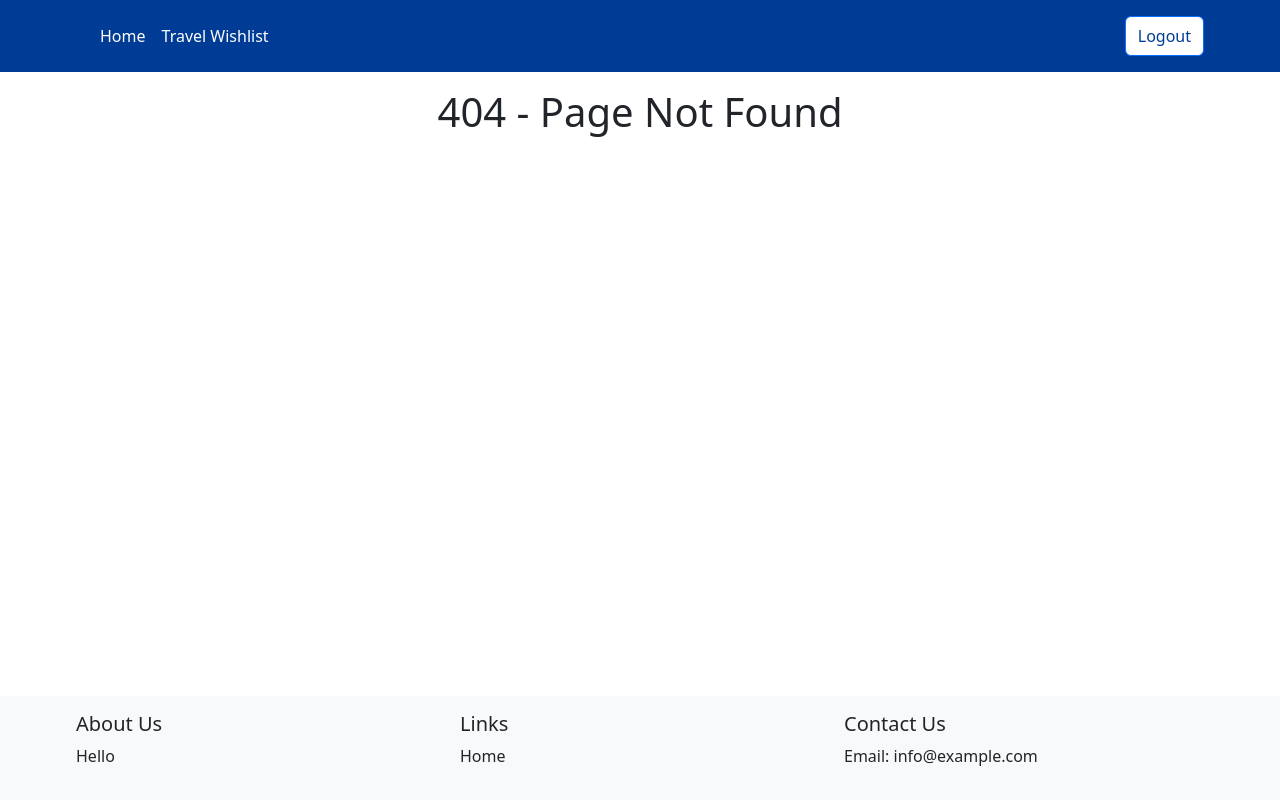
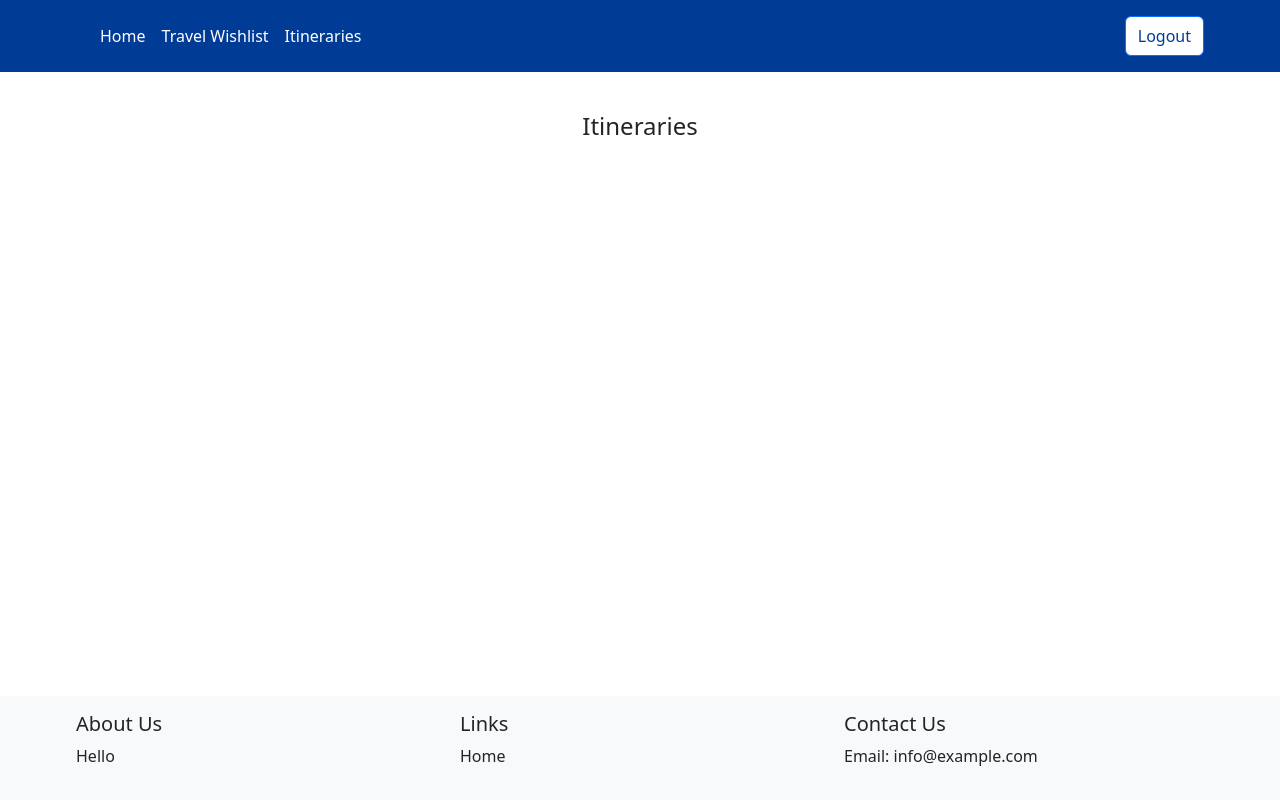
Before and after one commit to sama-hh/capstone-travel-bucket-list-app, a React (Vite) app in the folder frontend/: page /itineraries in a window 1280 px wide. Before the commit this address had no page. Built offline with nearby package versions, Linux system fonts and the light colour scheme.

Commit message:
add itinerary page

```diff
--- a/frontend/src/App.tsx
+++ b/frontend/src/App.tsx
@@ -4,6 +4,7 @@ import Footer from "./components/Footer.tsx";
 import {Navigate, Route, Routes} from "react-router-dom";
 import Dashboard from "./pages/Dashboard.tsx";
 import BucketList from "./pages/BucketList.tsx";
+import Itinerary from "./pages/Itinerary.tsx";
 
 function App() {
     return (
@@ -14,6 +15,7 @@ function App() {
                     <Route path="/" element={<Navigate to="/dashboard" replace />} />
                     <Route path="/dashboard" element={<Dashboard/>}/>
                     <Route path="/bucket-list" element={<BucketList/>}/>
+                    <Route path="/itineraries" element={<Itinerary/>}/>
                     <Route path="*" element={<h1>404 - Page Not Found</h1>} />
                 </Routes>
                 <Footer/>
--- a/frontend/src/components/Header.tsx
+++ b/frontend/src/components/Header.tsx
@@ -16,6 +16,7 @@ const Header = () => {
                         <Nav className="me-auto">
                             <Nav.Link as={Link} to="/dashboard">Home</Nav.Link>
                             <Nav.Link as={Link} to="/bucket-list">Travel Wishlist</Nav.Link>
+                            <Nav.Link as={Link} to="/itineraries">Itineraries</Nav.Link>
                         </Nav>
                     </div>
                     <div className="d-flex">
--- /dev/null
+++ b/frontend/src/pages/Itinerary.tsx
@@ -0,0 +1,13 @@
+import { Container} from "react-bootstrap";
+
+const Itinerary = () => {
+    return (
+        <Container>
+            <div className="mt-4">
+                <h4>Itineraries</h4>
+            </div>
+        </Container>
+    );
+};
+
+export default Itinerary;
```
